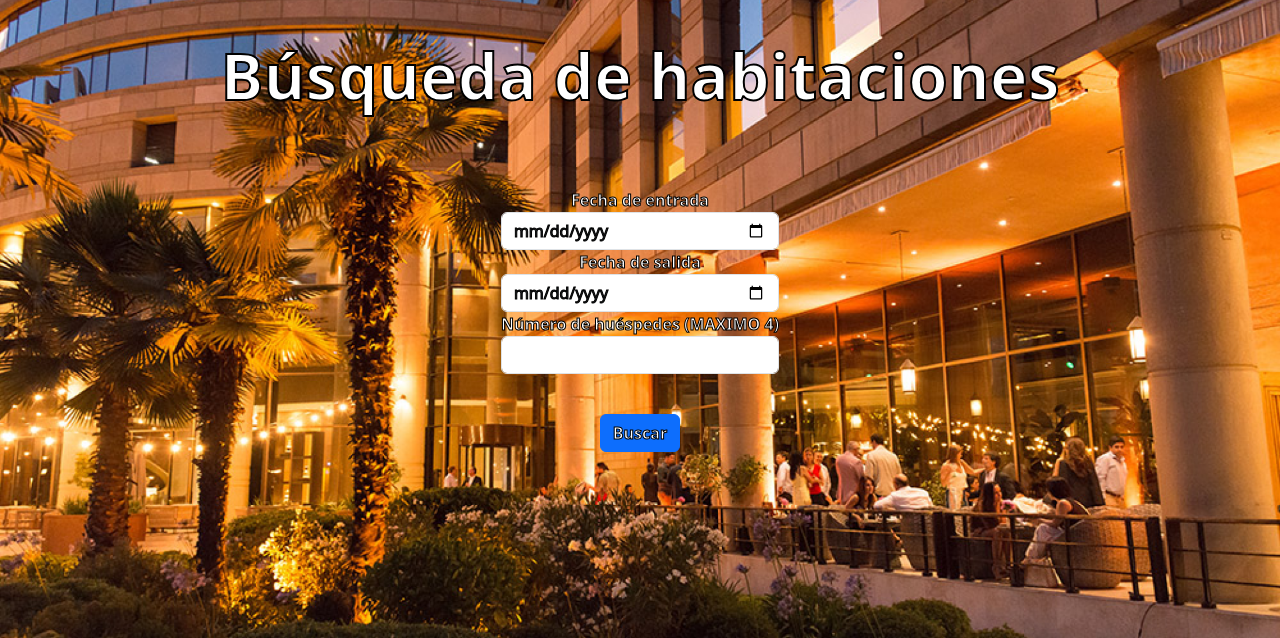
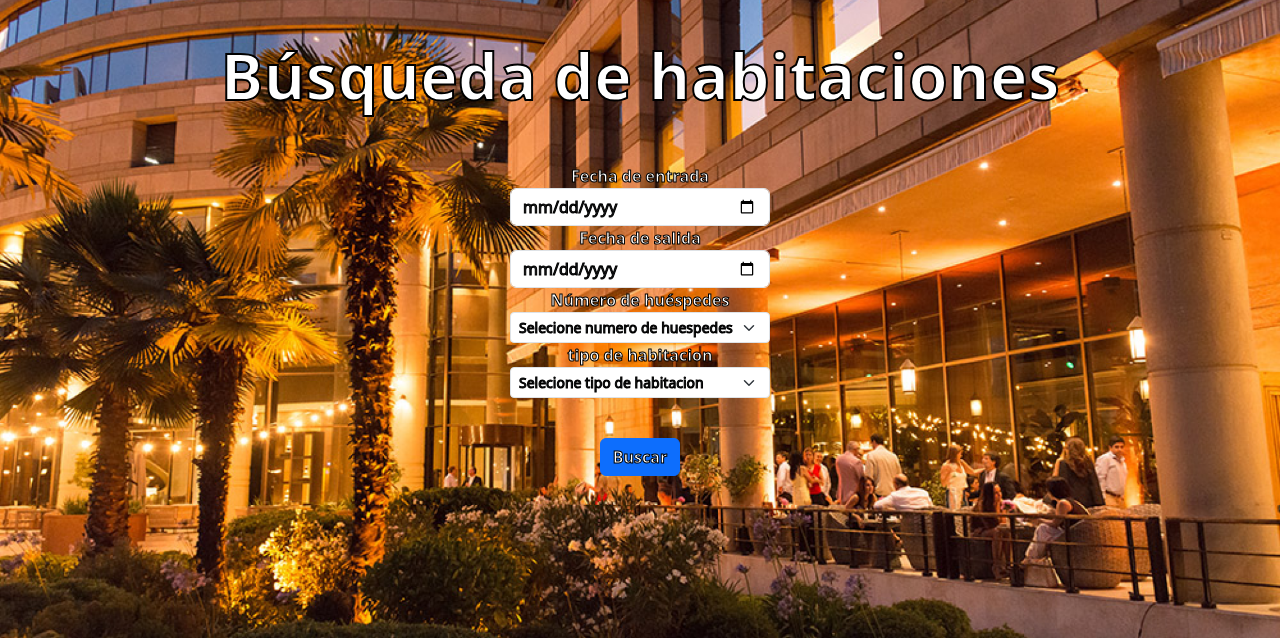
Before and after one commit to bustamantev/ingsoftware, a Django app: page /busqueda/ in a window 1280 px wide. Shown: the part 63-701 px from the top of the page. Run offline with Django 4.2, Linux system fonts and the light colour scheme.

Commit message:
implementacion filtro por tipo de habitacion

```diff
--- a/software_hotel/hotel/templates/busqueda.html
+++ b/software_hotel/hotel/templates/busqueda.html
@@ -20,15 +20,31 @@
                 {% csrf_token %}
                 <div class="form-group">
                     <label for="fecha_entrada">Fecha de entrada</label>
-                    <input type="date" id="fecha_entrada" name="fecha_entrada" value="{{ fecha_entrada }}" class="form-control">
+                    <input type="date" id="fecha_entrada" name="fecha_entrada" value="{{ fecha_entrada }}" class="form-control ">
                 </div>
                 <div class="form-group">
                     <label for="fecha_salida">Fecha de salida</label>
                     <input type="date" id="fecha_salida" name="fecha_salida" value="{{ fecha_salida }}" class="form-control">
                 </div>
                 <div class="form-group">
-                    <label for="numero_huespedes">Número de huéspedes (MAXIMO 4)</label>
-                    <input type="number" id="numero_huespedes" name="numero_huespedes" value="{{ numero_huespedes }}" class="form-control">
+                    <label for="numero_huespedes">Número de huéspedes</label>
+                    <select class="form-select form-select-sm" id="numero_huespedes" name="numero_huespedes">
+                        <option selected value=0>Selecione numero de huespedes</option>
+                        <option value=1>1</option>
+                        <option value=2>2</option>
+                        <option value=3>3</option>
+                        <option value=4>4</option>
+                    </select>
+                </div>
+                <div class="form-group">
+                    <label for="tipo_habitacion">tipo de habitacion</label>
+                    <select class="form-select form-select-sm" id="tipo_habitacion" name="tipo_habitacion">
+                        <option selected value=0>Selecione tipo de habitacion</option>
+                        <option value=1>Suite Premier con terraza</option>
+                        <option value=2>Suite Premier</option>
+                        <option value=3>Suite Executive con terraza</option>
+                        <option value=4>Suite Executive</option>
+                    </select>
                 </div>
                 <button type="submit" class="btn btn-primary btn-custom">Buscar</button>
             </form>
--- a/software_hotel/hotel/views.py
+++ b/software_hotel/hotel/views.py
@@ -4,6 +4,7 @@ from django.http import Http404
 from django.contrib.auth.decorators import login_required
 from .models import Cliente, Administrador, Habitacion, Reserva, Tipo_habitacion
 from datetime import timedelta, datetime
+from .forms import formularioReserva
 
 
 def cliente_required(view_func):
@@ -31,7 +32,9 @@ def inicio(request):
 
 
 def busqueda(request):
-    return render(request, "busqueda.html")
+    form = formularioReserva
+    data = {'form':form}
+    return render(request, "busqueda.html", data)
 
 
 def resultados(request):
@@ -39,10 +42,12 @@ def resultados(request):
     fecha_entrada = None
     fecha_salida = None
     numero_huespedes = None
+    tipo_habitacion = None
     if request.method == "POST":
         fecha_entrada = request.POST.get("fecha_entrada")
         fecha_salida = request.POST.get("fecha_salida")
-        numero_huespedes = request.POST.get("numero_huespedes")
+        numero_huespedes = int(request.POST.get("numero_huespedes"))
+        tipo_habitacion = int(request.POST.get("tipo_habitacion"))
         if fecha_entrada != "":
             fecha_entrada = datetime.strptime(fecha_entrada, "%Y-%m-%d").date()
             if fecha_entrada < fecha_actual:
@@ -53,7 +58,6 @@ def resultados(request):
                 fecha_salida = datetime.strptime(
                     fecha_salida, "%Y-%m-%d").date()
                 if fecha_salida <= fecha_entrada:
-
                     return render(request, "busqueda.html", {
                         "error_fecha_salida": "La fecha de salida no puede ser anterior a la fecha de entrada",
                     })
@@ -61,17 +65,14 @@ def resultados(request):
                 fecha_salida = fecha_entrada + timedelta(days=1)
         else:
             fecha_salida = ""
-        if numero_huespedes != "":
-            numero_huespedes = int(numero_huespedes)
-            if numero_huespedes < 1 and numero_huespedes > 4:
-                return render(request, "busqueda.html", {
-                    "error_cantidad_huesped": "La cantidad de huesped debe estar en un rango de 1 a 4",
-                })
     if request.POST:
         habitaciones_disponibles = Habitacion.objects.all()
-        if numero_huespedes != "":
+        if numero_huespedes != 0:
             habitaciones_disponibles = habitaciones_disponibles.filter(
                 capacidad__exact=numero_huespedes)
+        if tipo_habitacion != 0:
+            habitaciones_disponibles = habitaciones_disponibles.filter(
+                tipo_habitacion__exact=tipo_habitacion)
         if fecha_entrada != "" and fecha_salida != "":
             reservas_existen = Reserva.objects.all().filter(
                 fecha_entrada__lte=fecha_salida, fecha_salida__gte=fecha_entrada)
@@ -79,6 +80,11 @@ def resultados(request):
                 for i in reservas_existen:
                     habitaciones_disponibles = habitaciones_disponibles.exclude(
                         numero_habitacion__exact=i.habitacion.numero_habitacion)
+        print('fecha_actual:',fecha_actual)
+        print('fecha_entrada:',fecha_entrada)
+        print('fecha_salida:',fecha_salida)
+        print('numero_huespedes:',numero_huespedes)
+        print('tipo_habitacion:',tipo_habitacion)
         return render(request, "resultados.html", {'habitaciones': habitaciones_disponibles})
 
 
@@ -93,8 +99,8 @@ def catalogo(request):
         servicios = list(tipo_habitacion.servicios.all().values('descripcion'))
         equipos = list(tipo_habitacion.equipos.all().values('descripcion'))
         data.append({'nombre': tipo_habitacion.nombre,
-                     'equipos': equipos,
-                     'servicios': servicios})
+                    'equipos': equipos,
+                    'servicios': servicios})
     return render(request, "catalogo.html", {'tipo_habitacion': data})
 
 
```
Also changed, not shown: software_hotel/hotel/forms.py (added, +28 -0 lines).
